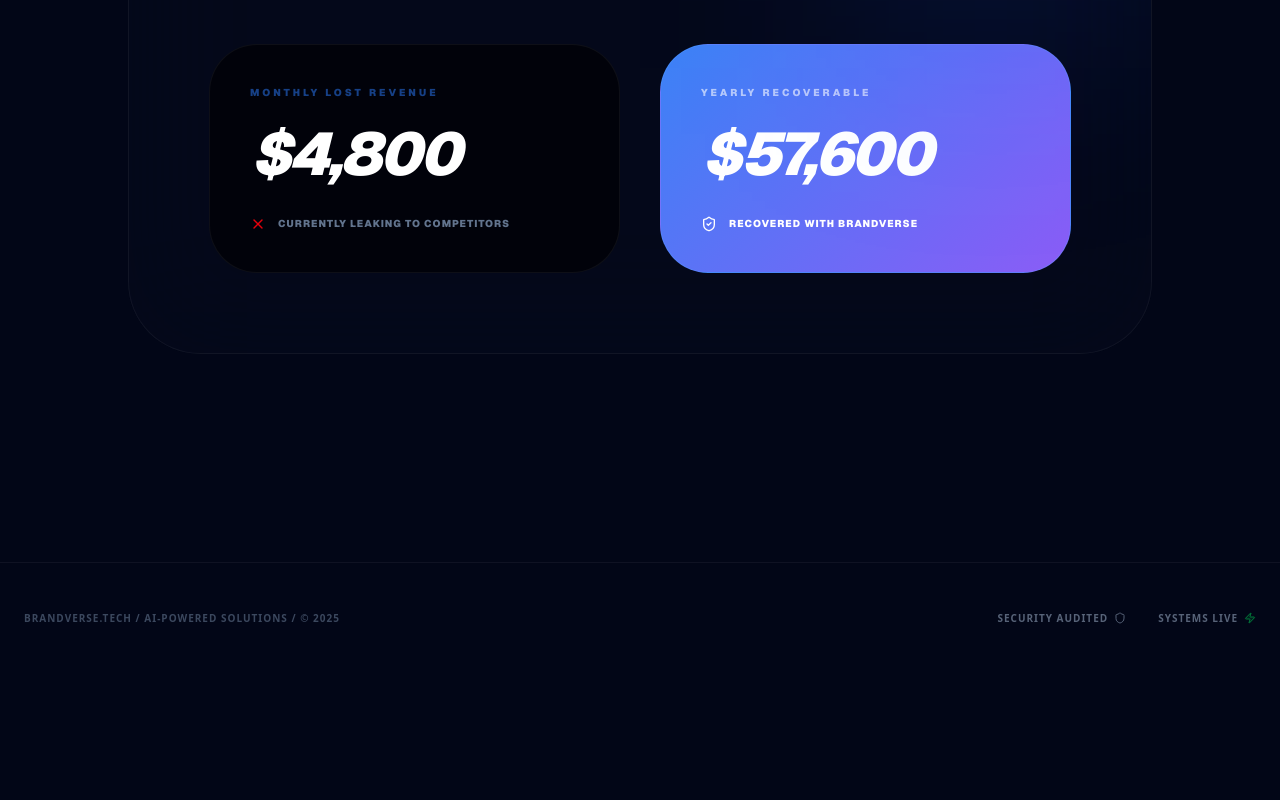
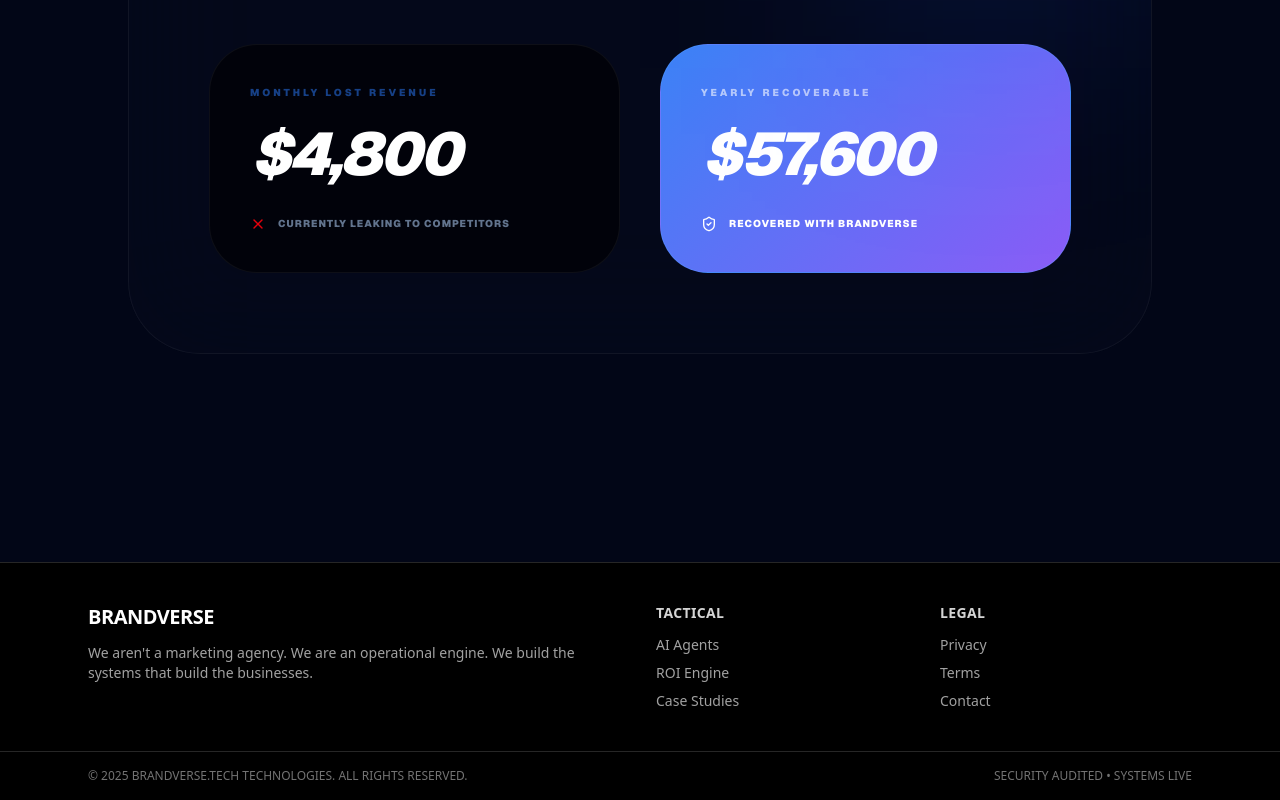
Before and after one commit to ayushsharmavlogs619-lang/brandverse, a Next.js app: page / in a window 1280 px wide. Shown: the part 3243-4043 px from the top of the page. Before the commit the page ends 3917 px from the top, so only its background shows below. Built offline with nearby package versions, Linux system fonts and the light colour scheme; no server answers.

Commit message:
fix: replace footer with clean single-block design

```diff
--- a/app/components/Footer.tsx
+++ b/app/components/Footer.tsx
@@ -1,16 +1,47 @@
-
-import { Shield, Zap } from 'lucide-react';
+import Link from 'next/link';
 
 export default function Footer() {
     return (
-        <footer className="py-12 px-6 border-t border-white/5 bg-[#020617] text-center">
-            <div className="max-w-7xl mx-auto flex flex-col md:flex-row justify-between items-center gap-6 opacity-60">
-                <p className="text-[10px] font-black uppercase tracking-widest text-slate-500">
-                    BRANDVERSE.TECH / AI-powered solutions / © 2025
-                </p>
-                <div className="flex gap-8 text-[10px] font-black uppercase tracking-widest text-slate-400">
-                    <span className="flex items-center gap-1.5 whitespace-nowrap">Security Audited <Shield className="w-3 h-3" /></span>
-                    <span className="flex items-center gap-1.5 whitespace-nowrap">Systems Live <Zap className="w-3 h-3 text-green-500 fill-green-500/20" /></span>
+        <footer className="bg-black text-white border-t border-neutral-800">
+            <div className="max-w-6xl mx-auto px-6 py-10 grid gap-8 md:grid-cols-4">
+                <div className="space-y-3 md:col-span-2">
+                    <h3 className="text-xl font-semibold tracking-tight">BRANDVERSE</h3>
+                    <p className="text-sm text-neutral-400">
+                        We aren&apos;t a marketing agency. We are an operational engine. We build the systems that build the businesses.
+                    </p>
+                </div>
+
+                <div>
+                    <h4 className="text-sm font-semibold tracking-wide text-neutral-300 uppercase mb-3">
+                        TACTICAL
+                    </h4>
+                    <ul className="space-y-2 text-sm text-neutral-400">
+                        <li><Link href="/#services" className="hover:text-white transition-colors">AI Agents</Link></li>
+                        <li><Link href="/#roi" className="hover:text-white transition-colors">ROI Engine</Link></li>
+                        <li><Link href="/portfolio" className="hover:text-white transition-colors">Case Studies</Link></li>
+                    </ul>
+                </div>
+
+                <div>
+                    <h4 className="text-sm font-semibold tracking-wide text-neutral-300 uppercase mb-3">
+                        LEGAL
+                    </h4>
+                    <ul className="space-y-2 text-sm text-neutral-400">
+                        <li><Link href="/privacy" className="hover:text-white transition-colors">Privacy</Link></li>
+                        <li><Link href="/terms" className="hover:text-white transition-colors">Terms</Link></li>
+                        <li><Link href="/contact" className="hover:text-white transition-colors">Contact</Link></li>
+                    </ul>
+                </div>
+            </div>
+
+            <div className="border-t border-neutral-800">
+                <div className="max-w-6xl mx-auto px-6 py-4 flex flex-col md:flex-row items-center justify-between gap-3">
+                    <p className="text-xs text-neutral-500">
+                        © 2025 BRANDVERSE.TECH TECHNOLOGIES. ALL RIGHTS RESERVED.
+                    </p>
+                    <p className="text-xs text-neutral-500">
+                        SECURITY AUDITED • SYSTEMS LIVE
+                    </p>
                 </div>
             </div>
         </footer>
```
